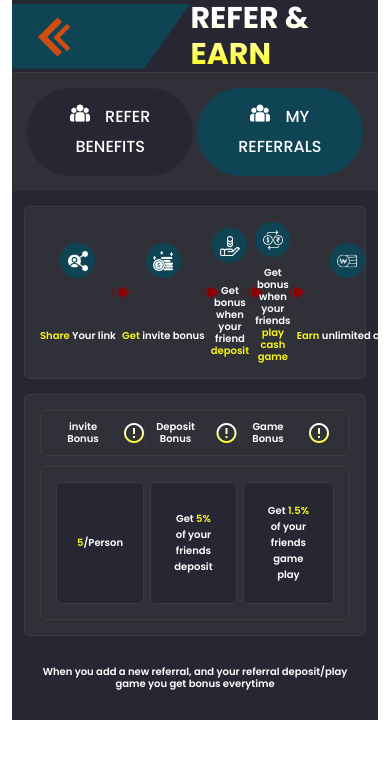
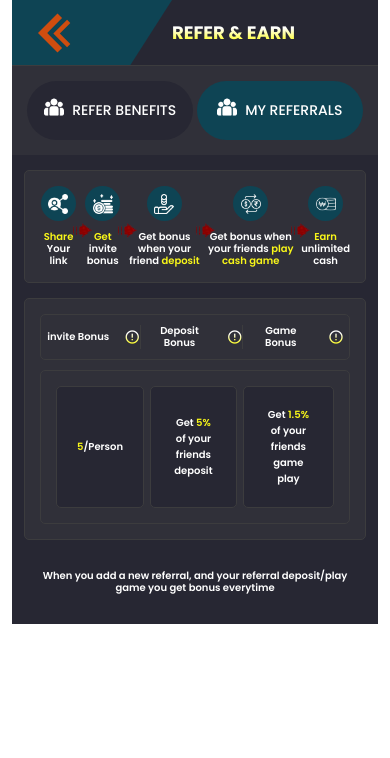
Before and after one commit to pareeklokesh/refer-earn, a plain HTML site: page index.html in a window 390 px wide. Drawn offline with Linux system fonts and the light colour scheme.

Commit message:
Add files via upload

```diff
--- a/assets/css/style.css
+++ b/assets/css/style.css
@@ -330,6 +330,9 @@ border: 1px solid #3c3c3e;
 .yourfriend button {
   min-width: inherit;
 }
+.share li h3 {
+  white-space: normal !important;
+}
 
 }
 @media (max-width: 620px) and (orientation:portrait) {
@@ -347,10 +350,30 @@ border: 1px solid #3c3c3e;
   font-size: 10px;
 }
 .refertab .nav-item button {
-  font-size: 16px;
+  font-size: 14px;
 }
 .refertab .nav-item button img {
   width: 20px;
+}
+.nav.nav-tabs.refertab li.nav-item button {
+  padding-left: 0;
+  padding-right: 0;
+}
+.refertab .nav-item button img {
+  margin-bottom: 8px;
+  margin-right: 8px;
+}
+.share.invitebonus {
+  padding: 10px 5px;
+}
+.share.invitebonus i {
+  font-size: 16px;
+}
+.arrow {
+  width: 160px;
+}
+.referearn .bgtext {
+  font-size: 18px;
 }
 
 }
```
